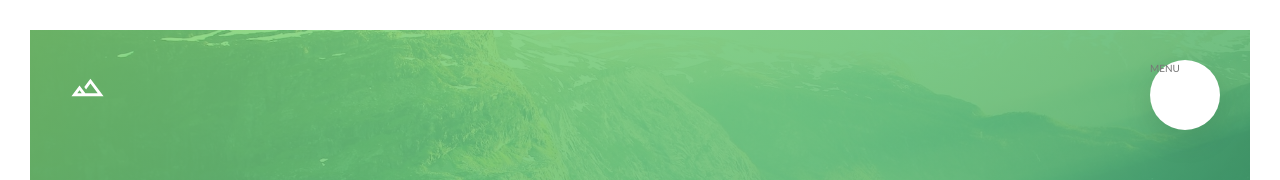
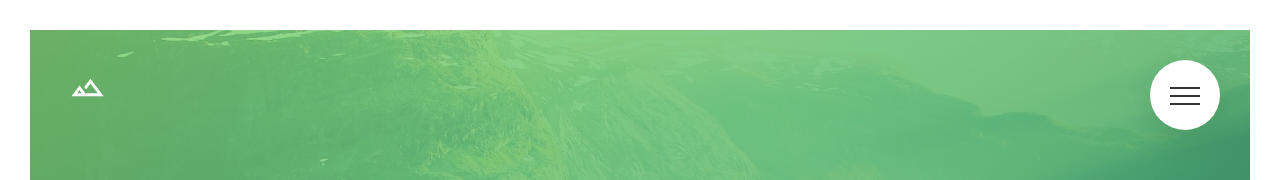
Before and after one commit to daniellelsilva/natours, a React (Create React App) app: page / in a window 1280 px wide. Shown: the top 180 px of the page. Built offline with nearby package versions, Linux system fonts and the light colour scheme.

Commit message:
termina menu

```diff
--- a/src/components/Menu.js
+++ b/src/components/Menu.js
@@ -6,7 +6,7 @@ export default function Menu() {
   return (
     <div className="navigation">
       <input type="checkbox" className="navigation-checkbox" id="nav-toggle" />
-      <label htmlFor="nav-toggle" className="navigation-btn">MENU</label>
+      <label htmlFor="nav-toggle" className="navigation-btn"><span className="navigation-icon"></span></label>
 
       <div className="navigation-background" />
 
--- a/src/styles/menu.scss
+++ b/src/styles/menu.scss
@@ -15,6 +15,8 @@
     right: 6rem;
     z-index: 2000;
     box-shadow: 0 1rem 3rem rgba($color-black, .1);
+    text-align: center;
+    cursor: pointer;
   }
 
   &-background {
@@ -93,4 +95,49 @@
     opacity: 1;
     width: 100%;
   }
+
+  &-icon {
+    position: relative;
+    margin-top: 3.5rem;
+
+    &, &::before, &::after {
+      width: 3rem;
+      height: 2px;
+      background-color: $color-grey-dark-2;
+      display: inline-block;
+    }
+
+    &::before, &::after {
+      content: "";
+      position: absolute;
+      left: 0;
+      transition: all .2s;
+    }
+
+    &::before {top: -.8rem;}
+    &::after {top: .8rem;}
+  }
+
+  &-btn:hover &-icon::before {
+    top: -1rem;
+  }
+
+  &-btn:hover &-icon::after {
+    top: 1rem;
+  }
+
+  &-checkbox:checked + &-btn &-icon {
+    // vai fazer o span sumir deixando só o before e after, se excluir ambos somem
+    background-color: transparent;
+  }
+
+  &-checkbox:checked + &-btn &-icon::before {
+    top: 0;
+    transform: rotate(135deg);
+  }
+
+  &-checkbox:checked + &-btn &-icon::after {
+    top: 0;
+    transform: rotate(-135deg);
+  }
 }
```
